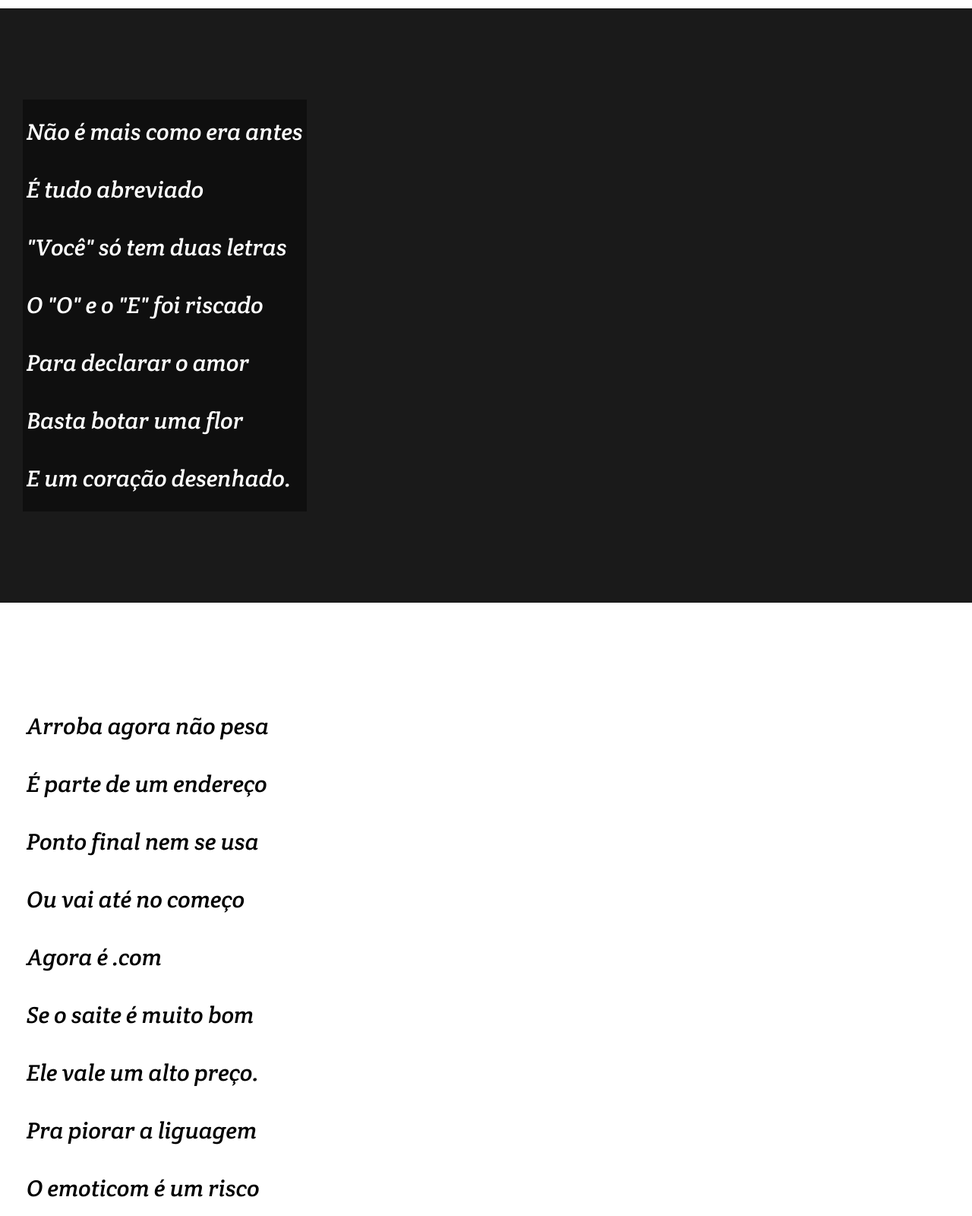
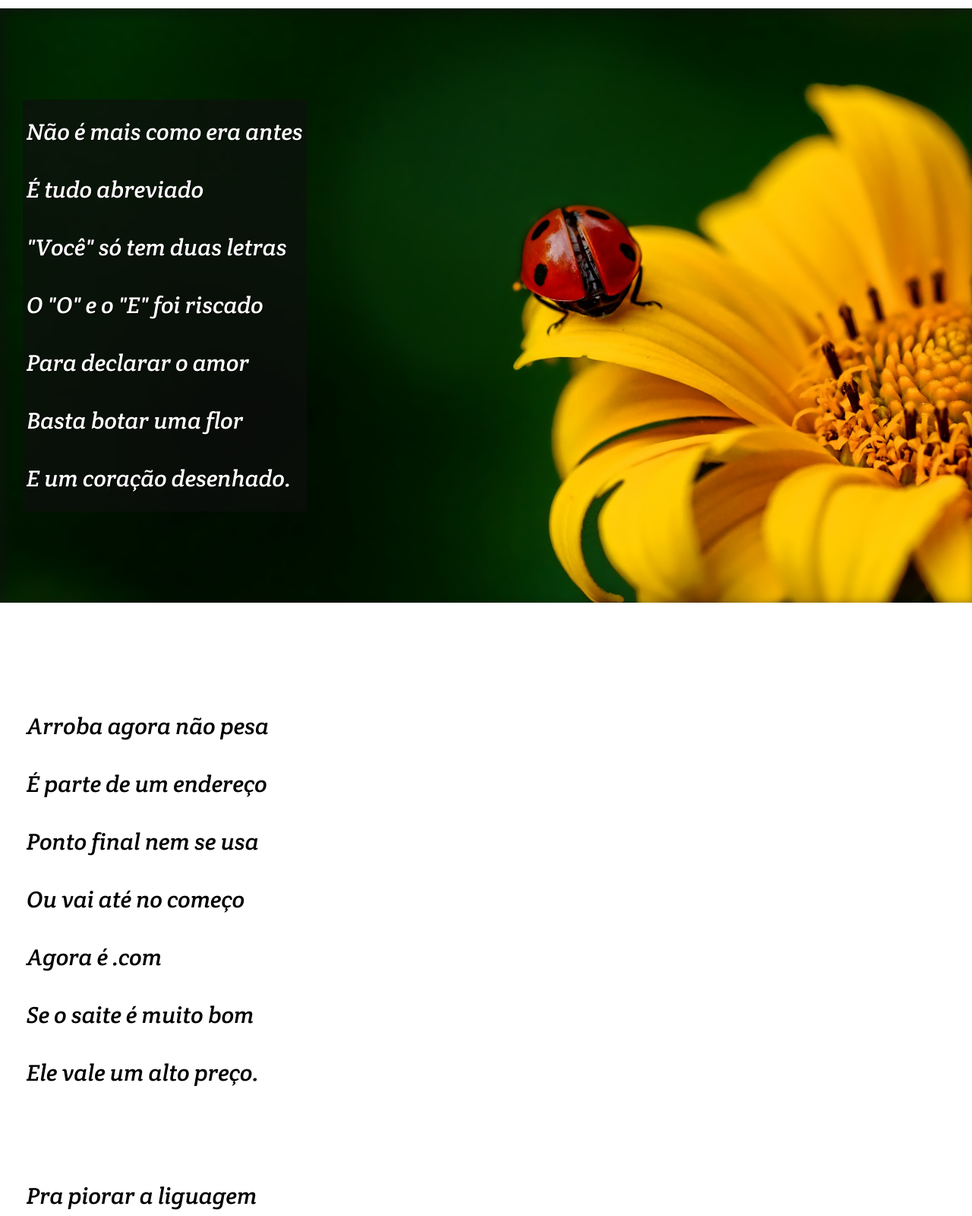
Before and after one commit to LukinhaOs/HTML-and-CSS, a plain HTML site: page Modulo 03/Desafio/index.html in a window 1280 px wide. Shown: the part 940-2540 px from the top of the page at 76% size. Drawn offline with Linux system fonts and the light colour scheme; a web font is replaced by a local one.

Commit message:
Background com imagens - Fixed

```diff
--- a/Modulo 03/Desafio/index.html
+++ b/Modulo 03/Desafio/index.html
@@ -28,7 +28,7 @@
         </p>
     </section>
 
-    <section class="imagem">
+    <section class="imagem" id="img01">
         <p>
             Não é mais como era antes <br>
             É tudo abreviado <br>
@@ -48,7 +48,10 @@
             Ou vai até no começo <br>
             Agora é .com <br>
             Se o saite é muito bom  <br>
-            Ele vale um alto preço. <br>
+            Ele vale um alto preço. <br><br>
+        </p>
+
+        <p>
             Pra piorar a liguagem <br>
             O emoticom é um risco <br>
             Tem símbolo para tudo <br>
@@ -59,7 +62,7 @@
         </p>
     </section>
 
-    <section class="imagem">
+    <section class="imagem" id="img02">
         <p>
             Tenho saudade das cartas <br>
             Escritas com a própria mão <br>
@@ -79,7 +82,10 @@
             A pessoa foi embora <br>
             Abriu outro aplicativo <br>
             O mundo ficou cativo <br>
-            Da tecnologia do agora. <br>
+            Da tecnologia do agora. <br><br>
+        </p>
+
+        <p>
             Felizmente, pra orar <br>
             Não precisa de internet <br>
             Deus escuta todo mundo <br>
@@ -88,7 +94,7 @@
             Seus lábios são aparelhos <br>
             Deixe que Deus interprete. <br>
         </p>
-    </section> <br>
+    </section>
 
     <footer>
         <p>&copy; Site desenvolvido por <a href="https://github.com/LukinhaOs" target="_blank">LukinhasOs</a> - Praticando HTML5 & CSS3</p>
--- a/Modulo 03/Desafio/style.css
+++ b/Modulo 03/Desafio/style.css
@@ -68,14 +68,29 @@ section.padrao > p {
 }
 
 section.imagem {
-    background-color: rgb(26, 26, 26);
+    background-color: rgba(26, 26, 26, 0.479);
     color: white;
+    box-shadow: 5px 5px 15px 0px inset rgba(15, 15, 15, 0.644);
+    background-attachment: fixed;
 }
 
 section.imagem > p {
     padding: 5px;
     display: inline-block;
-    background-color: rgb(15, 15, 15);
+    background-color: rgba(15, 15, 15, 0.644);
+    text-shadow: 1px 1px 1px black;
+}
+
+section#img01 {
+    background-image: url('./imagens/background001.jpg');
+    background-position: right center;
+    background-size: cover;
+}
+
+section#img02 {
+    background-image: url('imagens/background002.jpg');
+    background-position: right center;
+    background-size: cover;
 }
 
 footer {
```
Also changed, not shown: Modulo 03/Desafio/cordel-moderno.txt (deleted).
